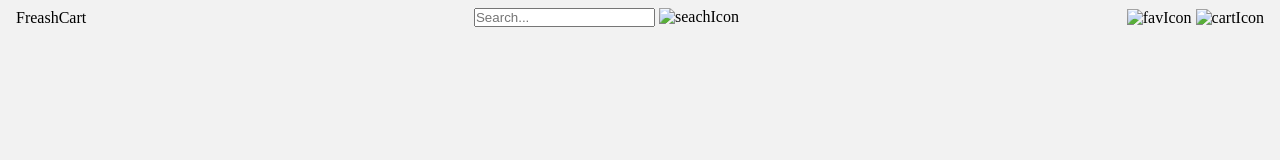
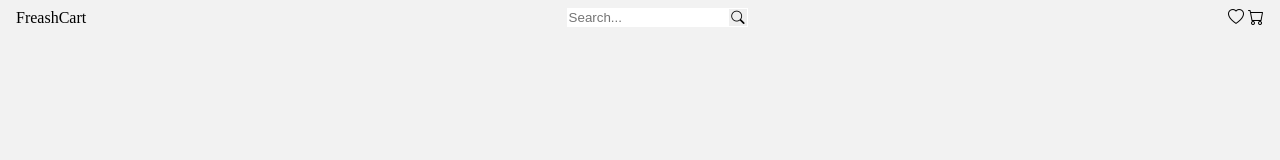
Before and after one commit to idil-abdi/freashcart-groceries, a website: page index.html in a window 1280 px wide. Drawn offline with nearby package versions, Linux system fonts and the light colour scheme.

Commit message:
first day of FreashCart

```diff
--- a/asset/style.css
+++ b/asset/style.css
@@ -28,13 +28,29 @@
 body{
     background-color: var(--secondaryColor);
     margin: 0.5rem 1rem;
+    height: 100vh;
 }
 
 header{
     display: flex;
     justify-content: space-between;
     align-items: center;
+    flex-wrap: wrap;
 }
 
-.search{
+.search-bar{
+    position: relative;
 }
+
+.search-bar input{
+    border: 2px solid white;
+}
+
+.search-bar button{
+    height: 19.2px;
+    aspect-ratio: 1;
+    position: absolute;
+    right: 0;
+    border: 1px solid white;
+
+}
--- a/index.html
+++ b/index.html
@@ -4,6 +4,10 @@
     <meta charset="UTF-8" />
     <meta name="viewport" content="width=device-width, initial-scale=1.0" />
     <link rel="stylesheet" href="./asset/style.css" />
+    <link
+      rel="stylesheet"
+      href="https://cdn.jsdelivr.net/npm/bootstrap-icons@1.11.3/font/bootstrap-icons.min.css"
+    />
     <script src="./asset/script.js" defer></script>
     <title>FreashCart Groceries</title>
   </head>
@@ -14,23 +18,12 @@
 
       <div class="search-bar">
         <input type="text" placeholder="Search..." />
-        <label for="" class="searchIcon">
-          <img
-            src="./node_modules/bootstrap-icons/icons/search.svg"
-            alt="seachIcon"
-          />
-        </label>
+        <button><i class="bi bi-search"></i></button>
       </div>
 
       <div class="shopIcon">
-        <img
-          src="./node_modules/bootstrap-icons/icons/heart.svg"
-          alt="favIcon"
-        />
-        <img
-          src="./node_modules/bootstrap-icons/icons/cart.svg"
-          alt="cartIcon"
-        />
+        <i class="bi bi-heart"></i>
+        <i class="bi bi-cart"></i>
       </div>
     </header>
 
```
